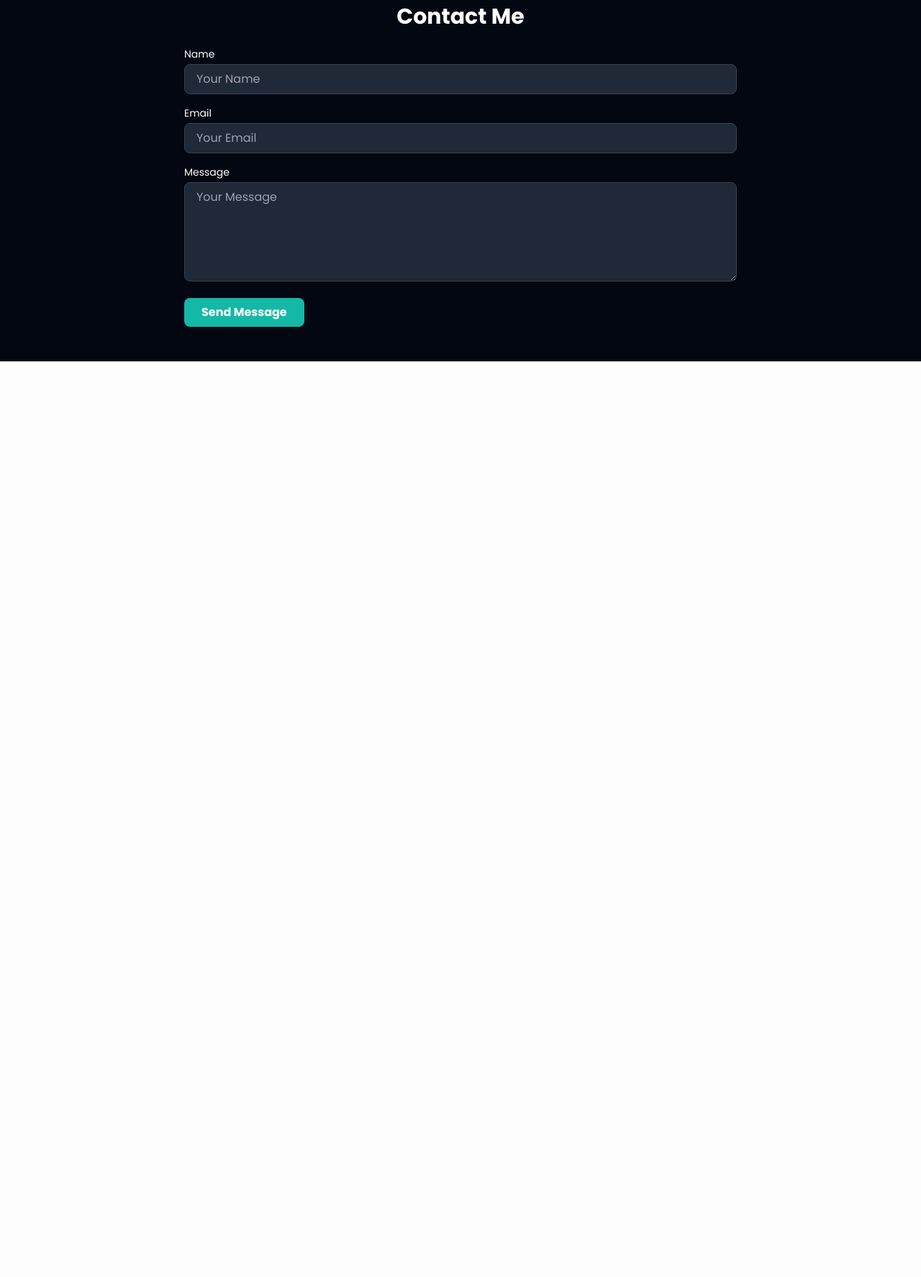
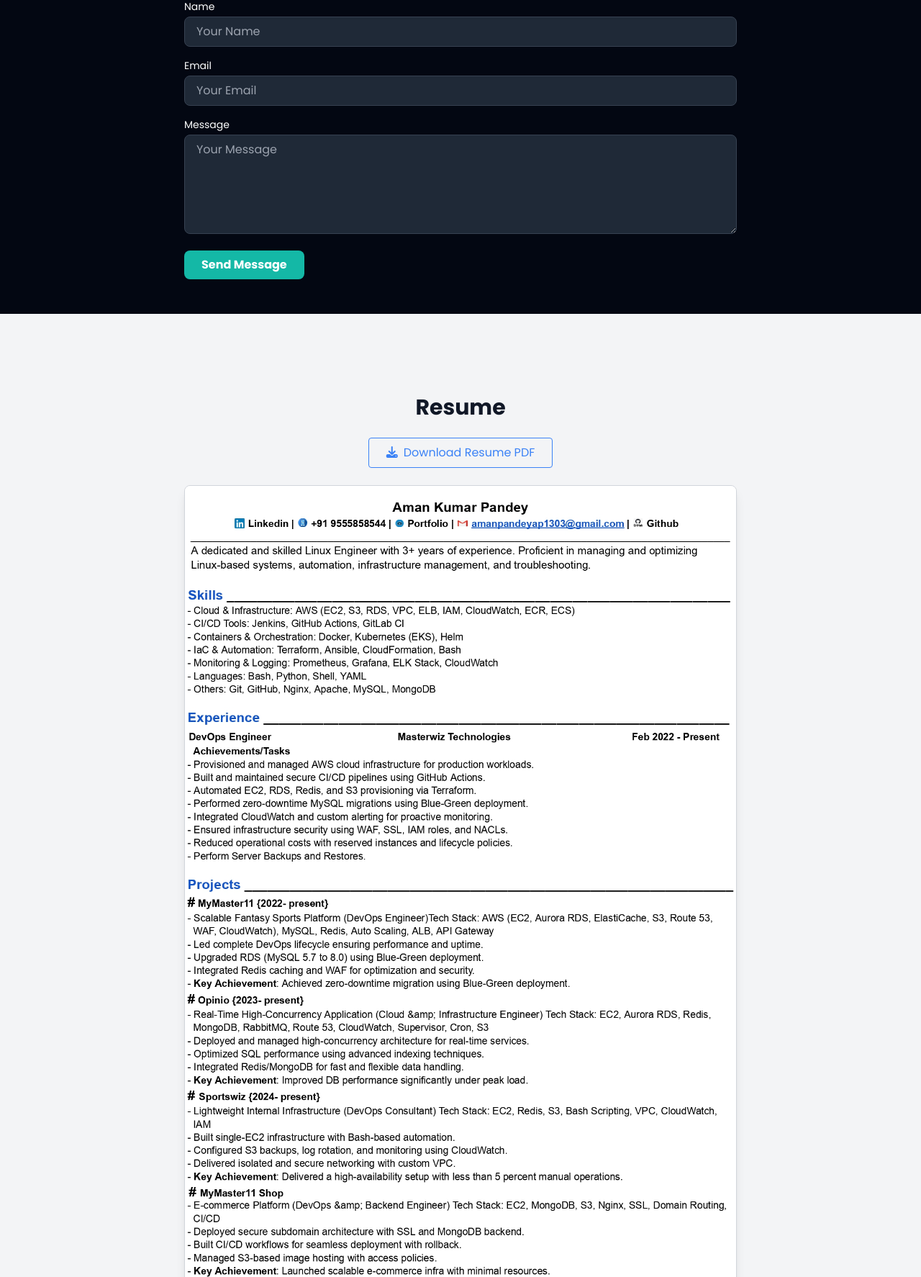
Before and after one commit to amanpandey13/portfolio, a Flask app: page / in a window 1280 px wide. Shown: the part 4010-5784 px from the top of the page at 72% size. Before the commit the page ends 4512 px from the top, so only its background shows below. Run offline with Flask 3, Linux system fonts and the light colour scheme; some libraries are stand-ins or nearby versions.

Commit message:
change title image and add resume page and also gime dewnload button

```diff
--- a/templates/index.html
+++ b/templates/index.html
@@ -3,7 +3,7 @@
 <head>
   <meta charset="UTF-8" />
   <meta name="viewport" content="width=device-width, initial-scale=1.0" />
-  <title>Aman Kumar Pandey - Portfolio</title>
+  <title>Portfolio - Aman Pandey</title>
   <link rel="icon" type="image/png" href="{{ url_for('static', filename='title-icon.png') }}">
 
   <!-- Tailwind CSS -->
@@ -43,7 +43,7 @@
 
     <a href="#blog" class="text-gray-900 dark:text-white hover:underline">Blog</a>
     <a href="#contact" class="text-gray-900 dark:text-white hover:underline">Contact</a>
-    <a href="{{ url_for('static', filename='Aman Pandey_3+ Years_AWS_DevOps_Resume.pdf') }}" target="_blank" class="text-gray-900 dark:text-white hover:underline">Resume</a>
+    <a href="#resume" class="text-gray-900 dark:text-white hover:underline">Resume</a>
 
   </nav>
   <div class="flex gap-4 items-center">
@@ -69,13 +69,6 @@
         <p class="mt-4 text-lg">
 
           I'm a DevOps Engineer who enjoys automation, continuous integration, and deployment. With hands-on experience in DevOps and Cloud Computing, I am proficient in various tools and technologies related to infrastructure automation, containerization, cloud platforms, monitoring and logging, and CI/CD. My ultimate objective is to assist organizations in achieving quicker, more effective software delivery while maintaining high levels of quality and dependability. Check out my projects below. :)
-
-          <div class="mt-6">
-            <a href="{{ url_for('static', filename='Aman Pandey_3+ Years_AWS_DevOps_Resume.pdf') }}" target="_blank"
-               class="inline-block px-6 py-2 border border-blue-500 text-blue-500 dark:text-white dark:border-white rounded hover:bg-blue-500 hover:text-white transition duration-300">
-              <i class="fas fa-download mr-2"></i>Download Resume
-            </a>
-          </div>
 
         </p>
       </div>
@@ -131,8 +124,7 @@
       <!-- Project 1: MyMaster11 -->
 <div class="bg-white dark:bg-gray-800 rounded-lg shadow p-6 hover:shadow-lg transition">
   <h3 class="text-xl font-semibold text-blue-600 mb-2 flex items-center gap-2">
-    <img src="{{ url_for('static', filename='mymaster11_logo.png') }}" alt="MyMaster11 Logo" class="inline w-6 h-6 bg-gray-800 rounded p-1"" />
-    MyMaster11
+    <img src="{{ url_for('static', filename='mymaster11_logo.png') }}" alt="MyMaster11 Logo" class="inline w-6 h-6 bg-gray-800 rounded p-1" /> MyMaster11
   </h3>
   <p class="text-gray-700 dark:text-gray-300 text-sm leading-relaxed">
     MyMaster11 is a fantasy sports platform where I led the complete infrastructure and DevOps lifecycle to ensure high availability, scalability, and security of all services.
@@ -292,8 +284,6 @@
 </section>
 
 
-
-
   <!-- GitHub Section -->
 <section id="github" class="bg-gray-100 dark:bg-gray-700 text-center py-10">
   <h2 class="text-2xl font-bold mb-4 text-gray-900 dark:text-white">GitHub</h2>
@@ -312,9 +302,6 @@
 
   </div>
 </section>
-
-<!-- Resume Section -->
-
 
 
 
@@ -392,6 +379,26 @@
   </section>
 
 
+  <!-- Resume Section -->
+
+  <section id="resume" class="pt-28 pb-16 bg-gray-100 dark:bg-gray-800">
+  <div class="max-w-4xl mx-auto px-4 text-center">
+    <h2 class="text-3xl font-bold mb-6 text-gray-900 dark:text-white">Resume</h2>
+
+    <!-- Resume Download Button -->
+    <a href="{{ url_for('static', filename='Aman Pandey_3+ Years_AWS_DevOps_Resume.pdf') }}"
+       target="_blank"
+       class="inline-block px-6 py-2 mb-6 border border-blue-500 text-blue-500 dark:text-white dark:border-white rounded hover:bg-blue-500 hover:text-white transition duration-300">
+      <i class="fas fa-download mr-2"></i>Download Resume PDF
+    </a>
+
+    <!-- Embedded Resume Image -->
+    <img src="{{ url_for('static', filename='Aman_Pandey_Resume_Page1.png') }}"
+         alt="Aman Pandey Resume"
+         class="rounded-lg shadow-lg w-full max-w-3xl mx-auto border border-gray-300 dark:border-gray-700" />
+  </div>
+</section>
+
 
 
   <script>
@@ -421,8 +428,5 @@
   });
 </script>
 
-
-
-
 </body>
 </html>
```
Also changed, not shown: static/Aman_Pandey_Resume_Page1.png (added), static/title-icon-1.png (added), static/title-icon.png.
